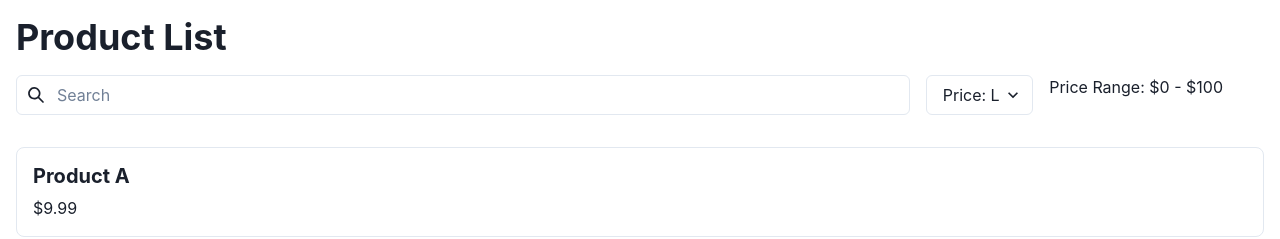
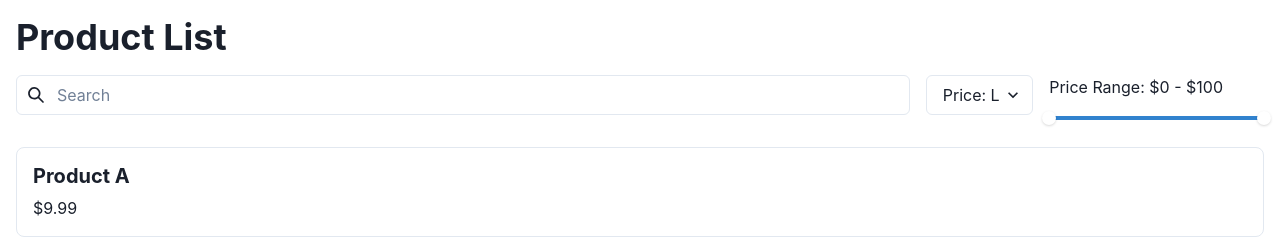
Before and after one commit to robjunior/showcase, a React (Create React App) app: page / in a window 1280 px wide. Shown: the top 239 px of the page. Built offline with nearby package versions, Linux system fonts and the light colour scheme; data requests are answered from the project's data file.

Commit message:
Fix: Chakra-UI import and logic

```diff
--- a/package.json
+++ b/package.json
@@ -4,6 +4,9 @@
   "private": true,
   "dependencies": {
     "@chakra-ui/icons": "^2.0.17",
+    "@chakra-ui/react": "^2.5.1",
+    "@emotion/react": "^11.10.6",
+    "@emotion/styled": "^11.10.6",
     "@testing-library/jest-dom": "^5.16.5",
     "@testing-library/react": "^13.4.0",
     "@testing-library/user-event": "^13.5.0",
@@ -13,6 +16,7 @@
     "@types/react": "^18.0.28",
     "@types/react-dom": "^18.0.11",
     "axios": "^1.3.4",
+    "framer-motion": "^10.0.0",
     "json-server": "^0.17.2",
     "react": "^18.2.0",
     "react-dom": "^18.2.0",
--- a/src/components/Products/ProductList.tsx
+++ b/src/components/Products/ProductList.tsx
@@ -9,9 +9,12 @@ import {
     InputLeftElement,
     Select,
     Text,
+    RangeSlider,
+    RangeSliderTrack,
+    RangeSliderFilledTrack,
+    RangeSliderThumb,
 } from '@chakra-ui/react';
-import { ChevronDownIcon, SearchIcon } from '@chakra-ui/icons';
-import { RangeSlider } from '@chakra-ui/react';
+import { SearchIcon } from '@chakra-ui/icons';
 
 interface Product {
     id: number;
@@ -35,6 +38,7 @@ const ProductList = () => {
 
     useEffect(() => {
         filterProducts();
+        // eslint-disable-next-line react-hooks/exhaustive-deps
     }, [searchTerm, sortOrder, priceRange]);
 
     const filterProducts = () => {
@@ -85,7 +89,13 @@ const ProductList = () => {
                 </Select>
                 <Box ml={4} w="300px">
                     <Text mb={2}>Price Range: ${priceRange[0]} - ${priceRange[1]}</Text>
-                    <RangeSlider defaultValue={priceRange} min={0} max={100} onChange={handlePriceRangeChange} />
+                    <RangeSlider defaultValue={priceRange} min={0} max={100} onChange={handlePriceRangeChange}>
+                        <RangeSliderTrack>
+                            <RangeSliderFilledTrack />
+                        </RangeSliderTrack>
+                        <RangeSliderThumb index={0} />
+                        <RangeSliderThumb index={1} />
+                    </RangeSlider>
                 </Box>
             </Flex>
             <Box>
--- a/tsconfig.json
+++ b/tsconfig.json
@@ -1,6 +1,6 @@
 {
   "compilerOptions": {
-    "target": "ES5",
+    "target": "ES6",
     "lib": [
       "dom",
       "dom.iterable",
```
Also changed, not shown: src/components/Products/ProductFilters.tsx (deleted), 1 other file (tests, documents, lock files or other folders).
